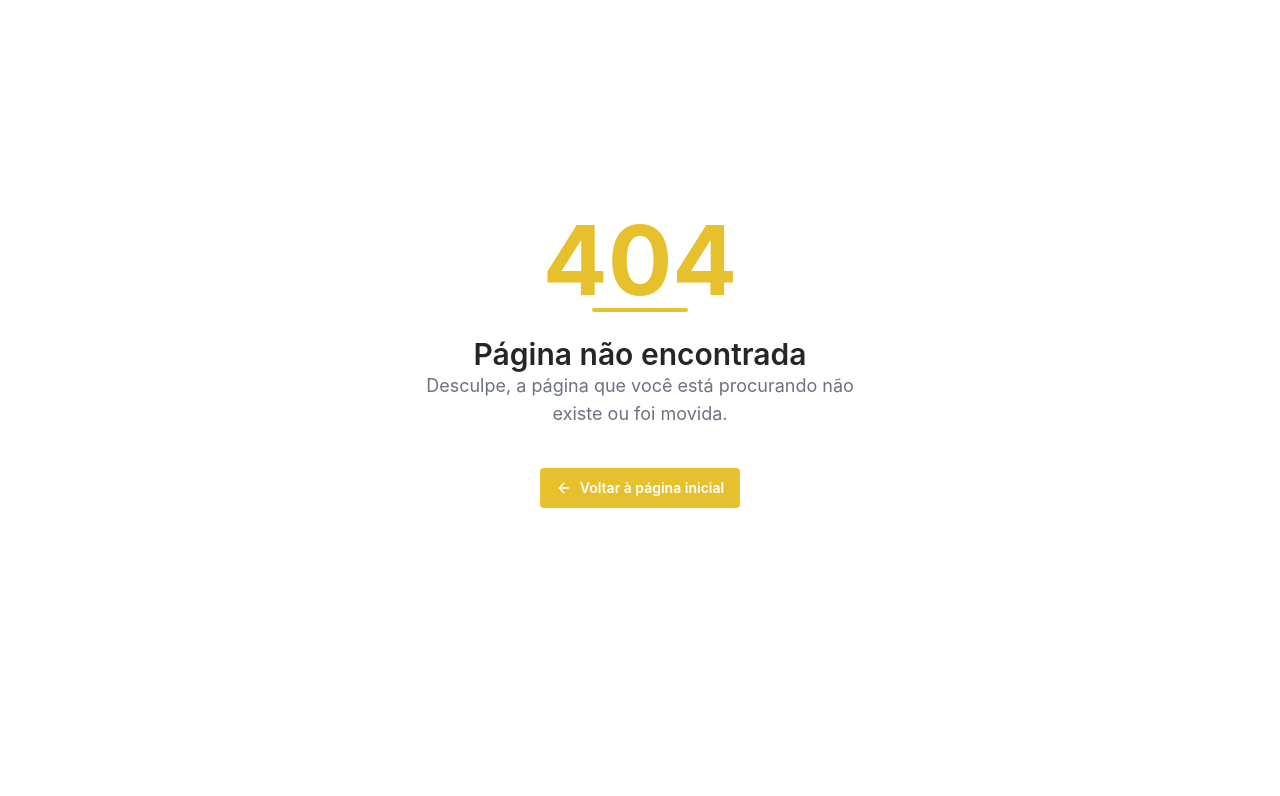
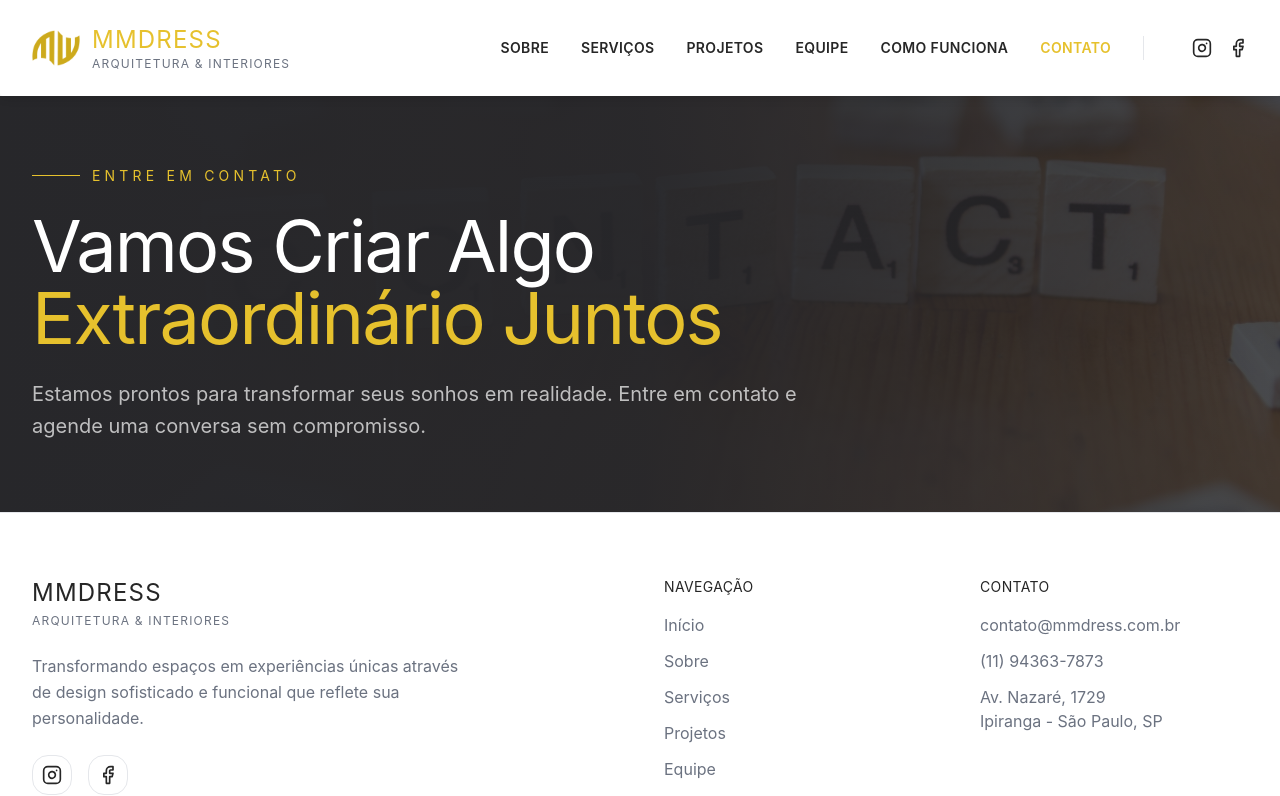
Before and after one commit to mmdress/website, a Next.js app: page /contato in a window 1280 px wide. Before the commit this address had no page. Shown: the top 796 px of the page. Built offline with nearby package versions, Linux system fonts and the light colour scheme.

Commit message:
feat: create contact page

```diff
--- /dev/null
+++ b/app/(home)/contato/page.tsx
@@ -0,0 +1,23 @@
+import { PageHeader } from '@/components/layout';
+
+export default function Contact() {
+  return (
+    <div className="pt-20 lg:pt-24">
+      <PageHeader
+        badge="Entre em Contato"
+        title={
+          <span className="truncate">
+            Vamos Criar Algo
+            <br />
+            <span className="text-primary">Extraordinário Juntos</span>
+          </span>
+        }
+        description="Estamos prontos para transformar seus sonhos em realidade. Entre em contato e agende uma conversa sem compromisso."
+        backgroundImage={{
+          src: '/images/contact/header.jpg',
+          alt: 'Entre em Contato',
+        }}
+      />
+    </div>
+  );
+}
```
Also changed, not shown: public/images/contact/header.jpg (added).
